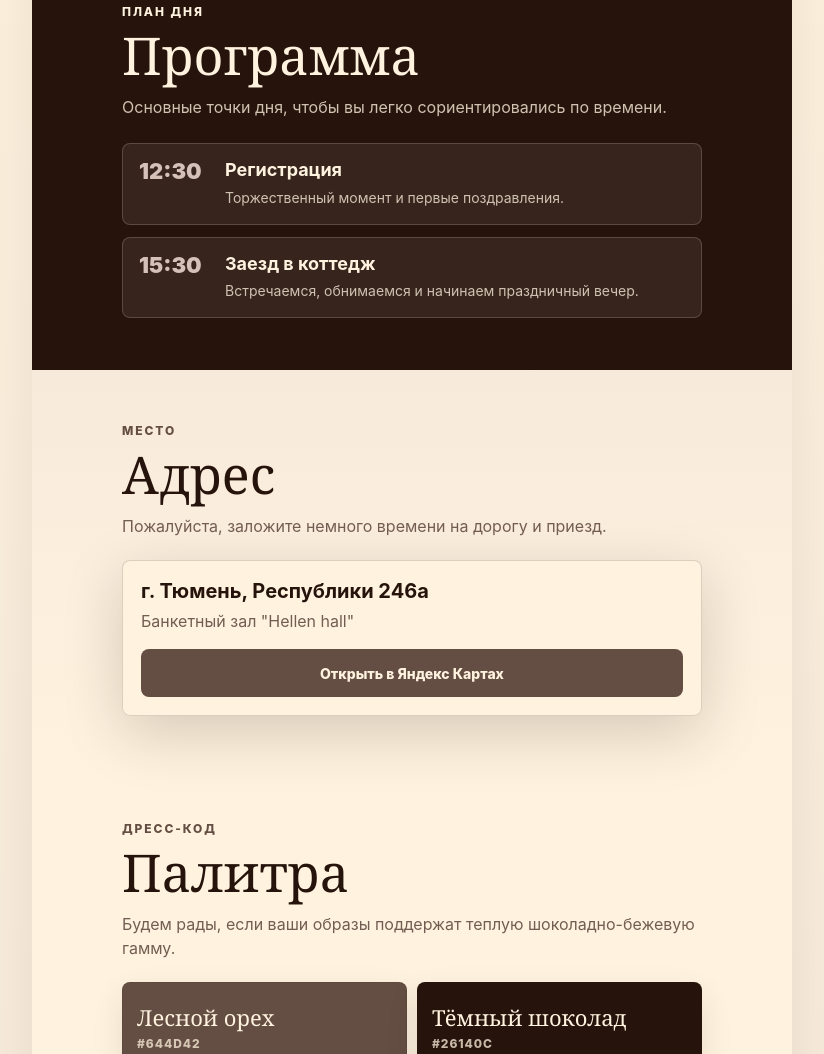
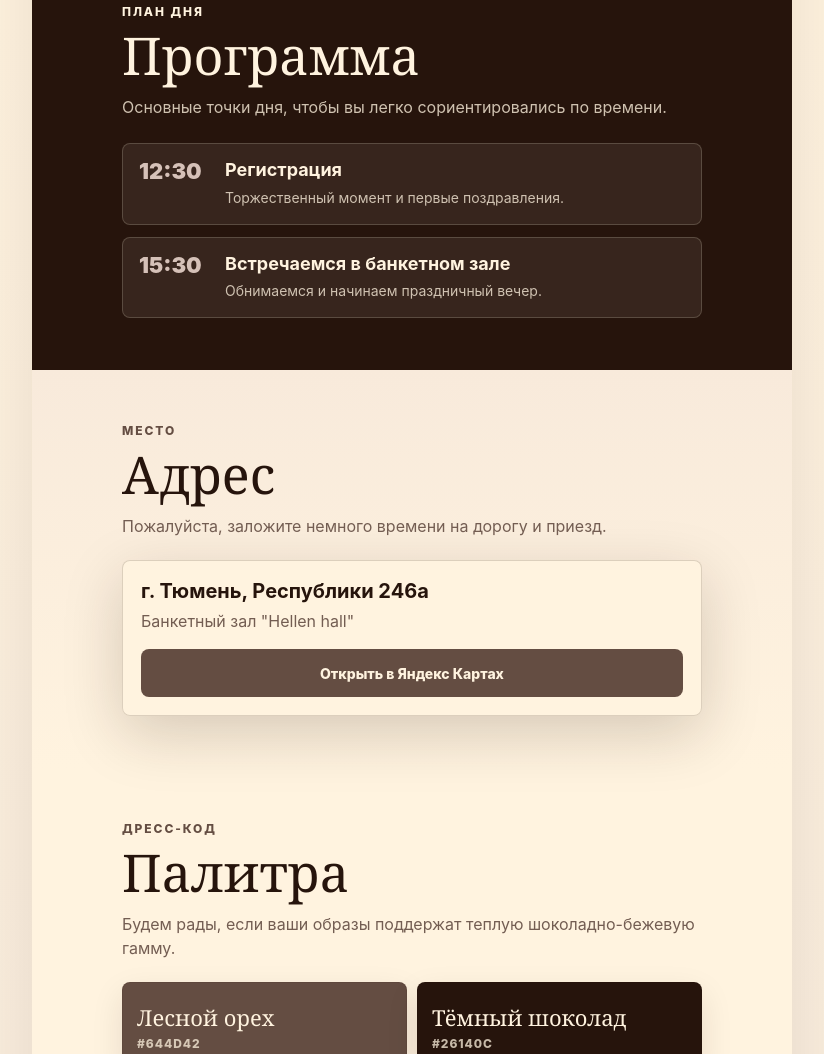
Before and after one commit to lewekee-boop/wedding_Evgeniy-Inga, a plain HTML site: page index.html in a window 1280 px wide. Shown: the part 1187-2241 px from the top of the page, without its empty margins (228-1052 px from the left). Drawn offline with Linux system fonts and the light colour scheme.

Commit message:
Update index.html

```diff
--- a/index.html
+++ b/index.html
@@ -64,8 +64,8 @@
             <article class="timeline-item">
               <time datetime="2026-08-06T15:30">15:30</time>
               <div>
-                <h3>Заезд в коттедж</h3>
-                <p>Встречаемся, обнимаемся и начинаем праздничный вечер.</p>
+                <h3>Встречаемся в банкетном зале</h3>
+                <p>Обнимаемся и начинаем праздничный вечер.</p>
               </div>
             </article>
           </div>
@@ -81,7 +81,7 @@
           <div class="address">
             <strong>г. Тюмень, Республики 246а</strong>
             <span>Банкетный зал "Hellen hall"</span>
-            <a class="button" href="https://yandex.ru/maps/?text=Тюмень%2C%20Целиноградская%2018" target="_blank" rel="noreferrer">Открыть в Яндекс Картах</a>
+            <a class="button" href="https://yandex.ru/maps/?text=Тюмень,+улица+Республики,+246а" target="_blank" rel="noreferrer">Открыть в Яндекс Картах</a>
           </div>
         </div>
       </section>
```
